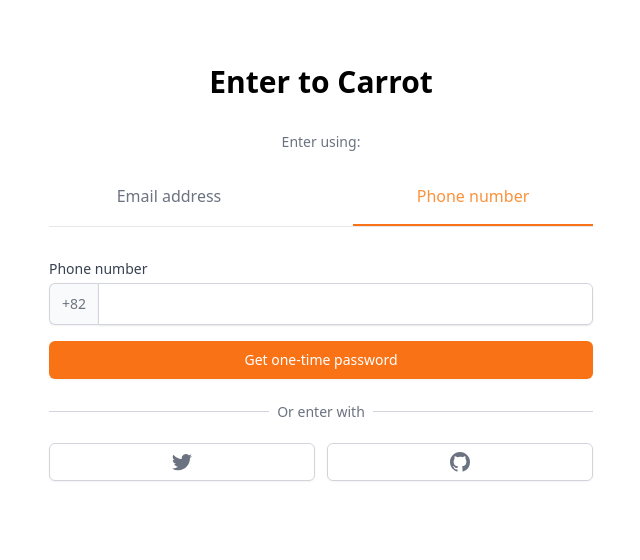
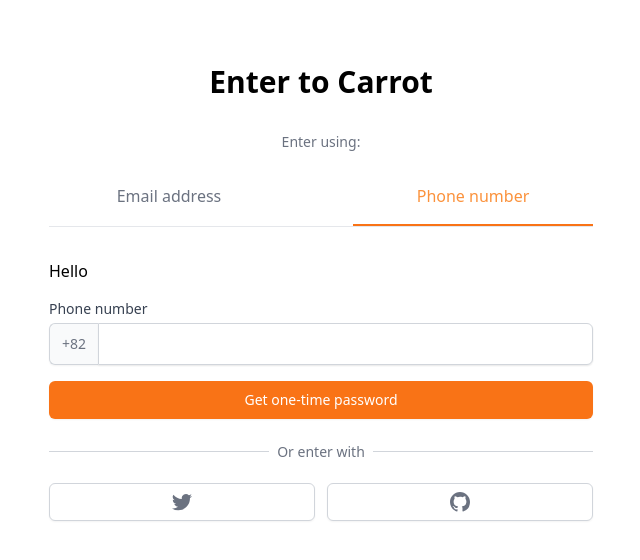
Before and after one commit to JaeMeDev/carrot-market, a Next.js app: page /enter in a window 1280 px wide. Both pictures are taken after a click on the button "Phone number". Shown: the top 560 px of the page, without its empty margins (319-959 px from the left). Built offline with nearby package versions, Linux system fonts and the light colour scheme.

Commit message:
feat: Dynamic Imports

```diff
--- /dev/null
+++ b/components/bs.tsx
@@ -0,0 +1,6 @@
+console.log("outside");
+
+export default function Bs() {
+  console.log("inside");
+  return <h1>Hello</h1>;
+}
--- a/pages/enter.tsx
+++ b/pages/enter.tsx
@@ -6,6 +6,9 @@
 import Input from "@components/input";
 import useMutation from "@libs/client/useMutation";
 import { cls } from "@libs/client/utils";
+import dynamic from "next/dynamic";
+// import Bs from "@components/bs";
+const Bs = dynamic(() => import("@components/bs"), { ssr: false });
 
 interface EnterForm {
   email?: string;
@@ -117,6 +120,8 @@
                 />
               ) : null}
               {method === "phone" ? (
+                <>
+                  <Bs />
                   <Input
                     register={register("phone", { required: true })}
                     name="phone"
@@ -125,6 +130,7 @@
                     kind="phone"
                     required
                   />
+                </>
               ) : null}
               {method === "email" ? (
                 <Button text={loading ? "Loading" : "Get login link"} />
```
Lines whose indentation alone changed are shown as unchanged.
